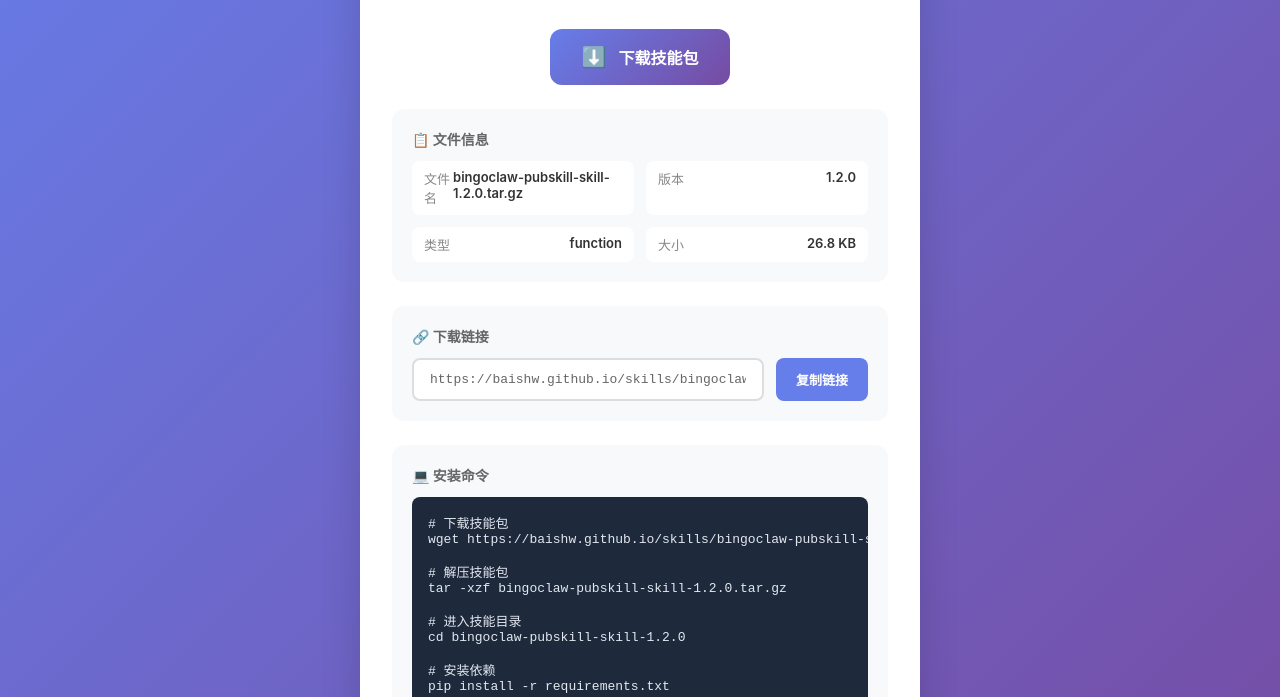
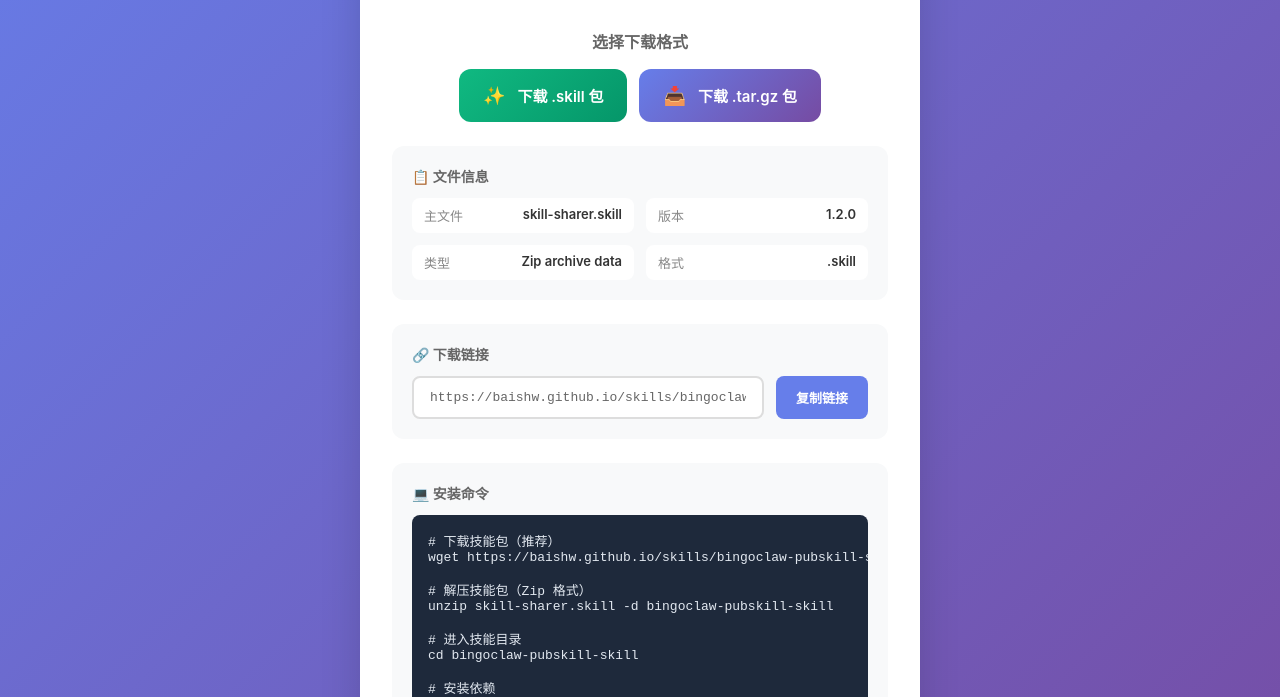
Before and after one commit to baishw/baishw.github.io, a website: page skills/bingoclaw-pubskill-skill-1.2.0/download.html in a window 1280 px wide. Shown: the part 242-939 px from the top of the page. Drawn offline with Linux system fonts and the light colour scheme.

Commit message:
Update download page with .skill support

```diff
--- a/skills/bingoclaw-pubskill-skill-1.2.0/download.html
+++ b/skills/bingoclaw-pubskill-skill-1.2.0/download.html
@@ -59,6 +59,20 @@
 
         .download-section {
             text-align: center;
+            margin-bottom: 24px;
+        }
+
+        .download-section h3 {
+            font-size: 16px;
+            color: #666;
+            margin-bottom: 16px;
+        }
+
+        .download-buttons {
+            display: flex;
+            gap: 12px;
+            justify-content: center;
+            flex-wrap: wrap;
         }
 
         .download-btn {
@@ -67,13 +81,12 @@
             gap: 12px;
             background: linear-gradient(135deg, #667eea 0%, #764ba2 100%);
             color: white;
-            padding: 16px 32px;
+            padding: 16px 24px;
             border-radius: 12px;
             text-decoration: none;
-            font-size: 16px;
+            font-size: 15px;
             font-weight: 600;
             transition: transform 0.3s, box-shadow 0.3s;
-            margin-bottom: 24px;
         }
 
         .download-btn:hover {
@@ -82,7 +95,15 @@
         }
 
         .download-btn .btn-icon {
-            font-size: 20px;
+            font-size: 18px;
+        }
+
+        .download-btn.skill-btn {
+            background: linear-gradient(135deg, #10b981 0%, #059669 100%);
+        }
+
+        .download-btn.skill-btn:hover {
+            box-shadow: 0 8px 25px rgba(16, 185, 129, 0.4);
         }
 
         .file-info {
@@ -228,6 +249,15 @@
             .info-grid {
                 grid-template-columns: 1fr;
             }
+
+            .download-buttons {
+                flex-direction: column;
+            }
+
+            .download-btn {
+                width: 100%;
+                justify-content: center;
+            }
         }
     </style>
 </head>
@@ -242,18 +272,25 @@
 
             <div class="card-body">
                 <div class="download-section">
-                    <a href="bingoclaw-pubskill-skill-1.2.0.tar.gz" download class="download-btn">
-                        <span class="btn-icon">⬇️</span>
-                        <span>下载技能包</span>
-                    </a>
+                    <h3>选择下载格式</h3>
+                    <div class="download-buttons">
+                        <a href="skill-sharer.skill" download class="download-btn skill-btn">
+                            <span class="btn-icon">✨</span>
+                            <span>下载 .skill 包</span>
+                        </a>
+                        <a href="bingoclaw-pubskill-skill-1.2.0.tar.gz" download class="download-btn">
+                            <span class="btn-icon">📥</span>
+                            <span>下载 .tar.gz 包</span>
+                        </a>
+                    </div>
                 </div>
 
                 <div class="file-info">
                     <h3>📋 文件信息</h3>
                     <div class="info-grid">
                         <div class="info-item">
-                            <span class="info-label">文件名</span>
-                            <span class="info-value">bingoclaw-pubskill-skill-1.2.0.tar.gz</span>
+                            <span class="info-label">主文件</span>
+                            <span class="info-value">skill-sharer.skill</span>
                         </div>
                         <div class="info-item">
                             <span class="info-label">版本</span>
@@ -261,11 +298,11 @@
                         </div>
                         <div class="info-item">
                             <span class="info-label">类型</span>
-                            <span class="info-value">function</span>
+                            <span class="info-value">Zip archive data</span>
                         </div>
                         <div class="info-item">
-                            <span class="info-label">大小</span>
-                            <span class="info-value">26.8 KB</span>
+                            <span class="info-label">格式</span>
+                            <span class="info-value">.skill</span>
                         </div>
                     </div>
                 </div>
@@ -273,24 +310,24 @@
                 <div class="copy-section">
                     <h3>🔗 下载链接</h3>
                     <div class="copy-box">
-                        <input type="text" id="download-url" readonly value="https://baishw.github.io/skills/bingoclaw-pubskill-skill-1.2.0/bingoclaw-pubskill-skill-1.2.0.tar.gz">
+                        <input type="text" id="download-url" readonly value="https://baishw.github.io/skills/bingoclaw-pubskill-skill-1.2.0/skill-sharer.skill">
                         <button class="copy-btn" onclick="copyUrl()">复制链接</button>
                     </div>
                 </div>
 
                 <div class="install-section">
                     <h3>💻 安装命令</h3>
-                    <pre># 下载技能包
-wget https://baishw.github.io/skills/bingoclaw-pubskill-skill-1.2.0/bingoclaw-pubskill-skill-1.2.0.tar.gz
+                    <pre># 下载技能包（推荐）
+wget https://baishw.github.io/skills/bingoclaw-pubskill-skill-1.2.0/skill-sharer.skill
 
-# 解压技能包
-tar -xzf bingoclaw-pubskill-skill-1.2.0.tar.gz
+# 解压技能包（Zip 格式）
+unzip skill-sharer.skill -d bingoclaw-pubskill-skill
 
 # 进入技能目录
-cd bingoclaw-pubskill-skill-1.2.0
+cd bingoclaw-pubskill-skill
 
 # 安装依赖
-pip install -r requirements.txt
+pip install requests pyyaml
 
 # 开始使用
 python scripts/main.py --help</pre>
```
